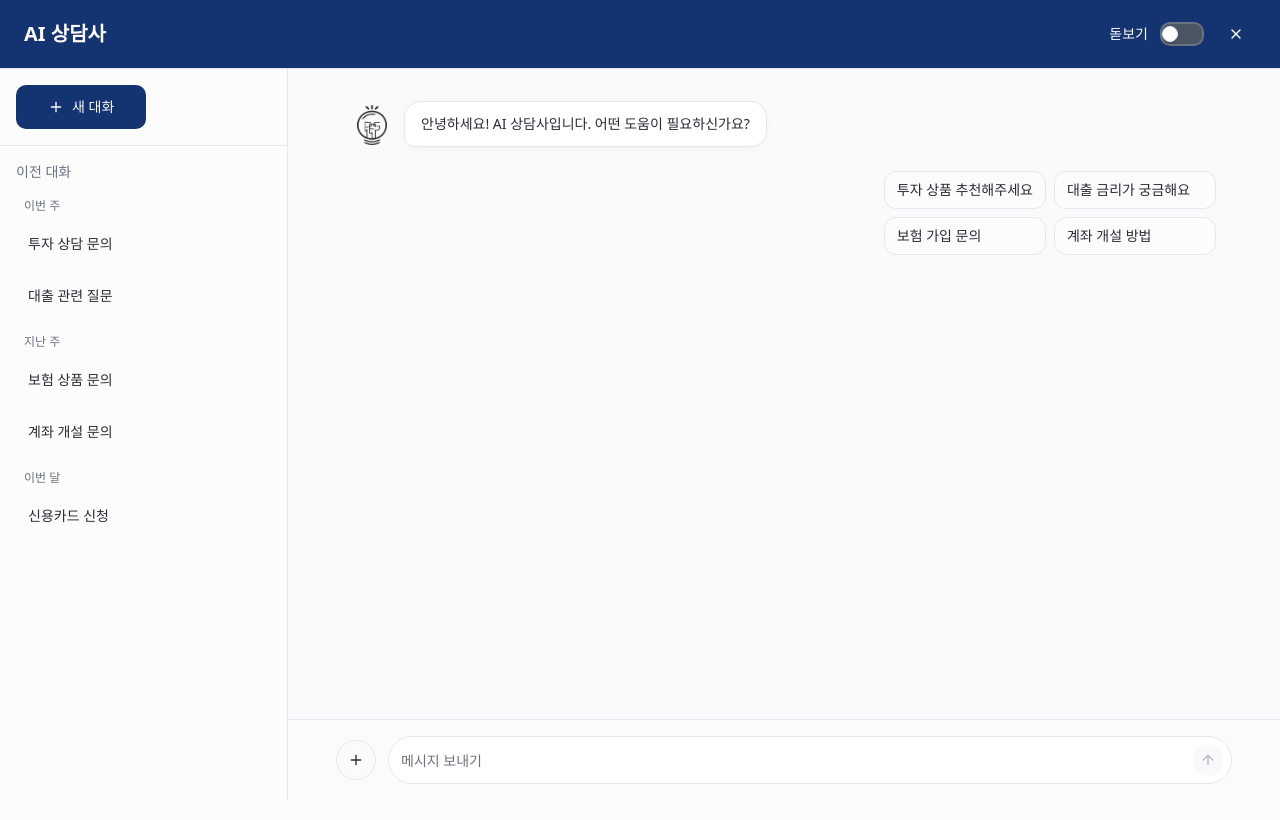
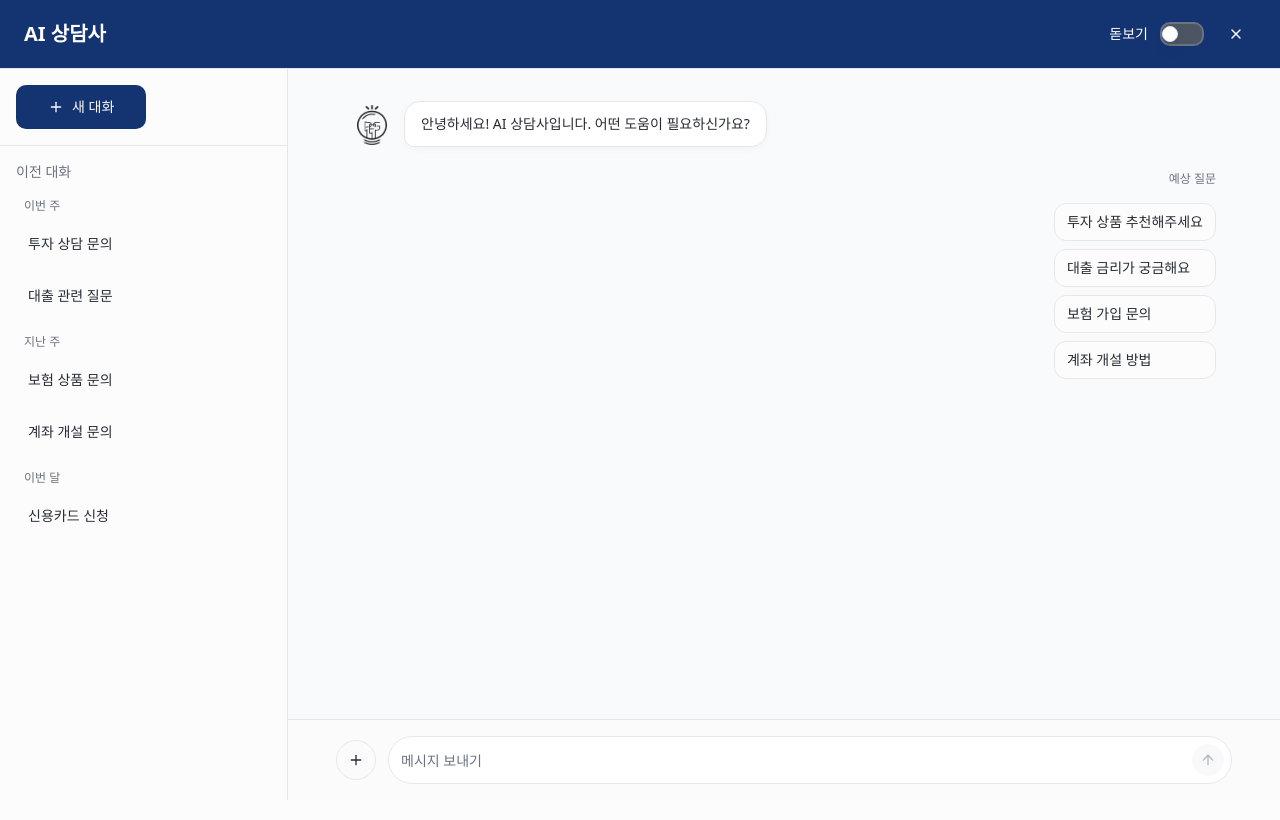
Before and after one commit to demodev-works/ai-counselor-chat, a React (Vite) app: page / in a window 1280 px wide. Built offline with nearby package versions, Linux system fonts and the light colour scheme.

Commit message:
Reverted to commit 44e5e562b1b48d0845dde05249f1b9af63a09fe6

```diff
--- a/src/components/SuggestedQuestions.tsx
+++ b/src/components/SuggestedQuestions.tsx
@@ -15,7 +15,13 @@ const suggestedQuestions = [
 export const SuggestedQuestions = ({ onQuestionClick, isLargeText = false }: SuggestedQuestionsProps) => {
   return (
     <div className="flex justify-end mb-6">
-      <div className="grid grid-cols-2 gap-2 max-w-sm">
+      <div className="flex flex-col gap-2 max-w-sm">
+        <p className={cn(
+          "text-muted-foreground text-right mb-2",
+          isLargeText ? "text-base" : "text-xs"
+        )}>
+          예상 질문
+        </p>
         {suggestedQuestions.map((question, index) => (
           <button
             key={index}
```
